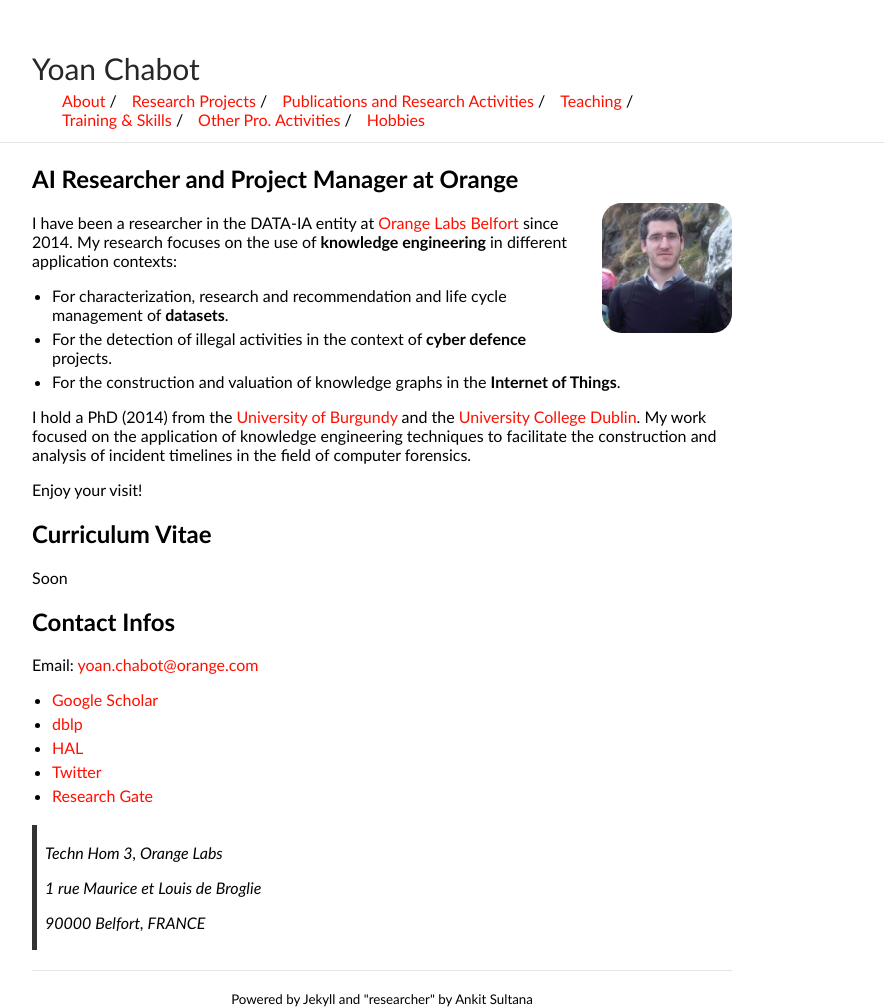
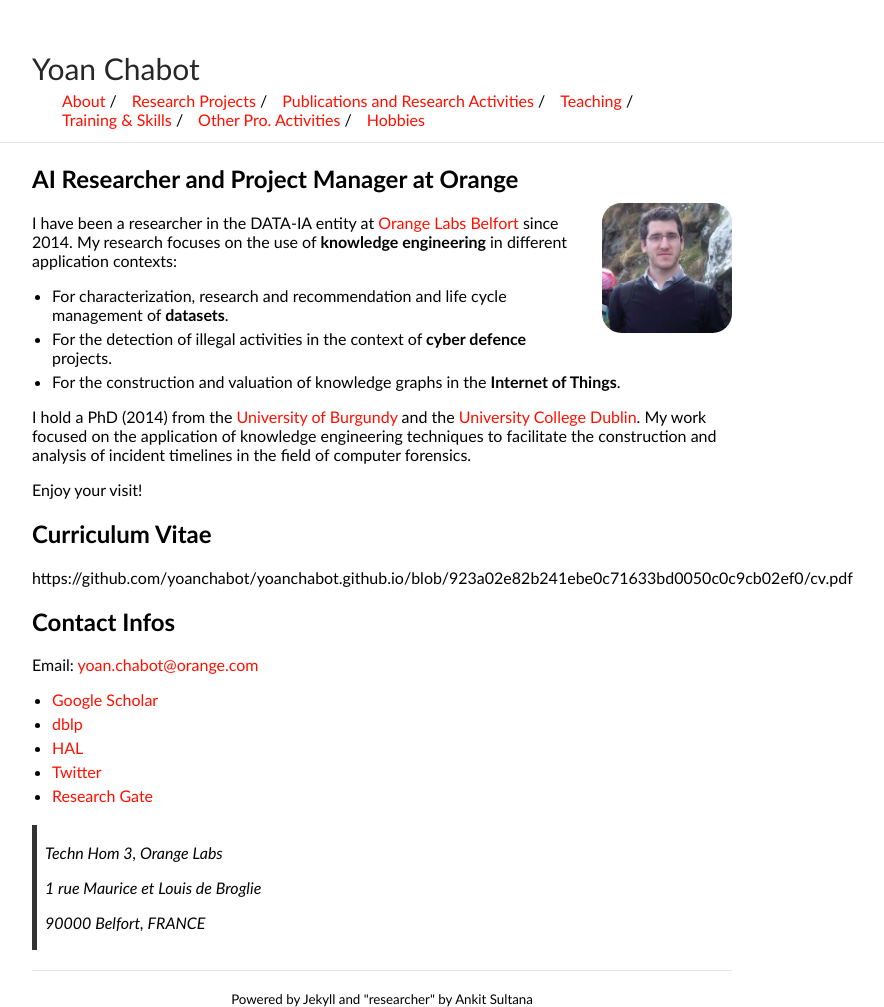
Before and after one commit to yoanchabot/yoanchabot.github.io, a Jekyll site: the page built from index.md, in a window 1280 px wide. Shown: the whole page, without its empty margins (258-1142 px from the left). Built offline with Jekyll 4.4.1, drawn with Linux system fonts in a browser that asks for light colours.

Commit message:
Update index.md

```diff
--- a/index.md
+++ b/index.md
@@ -20,7 +20,7 @@
 
 ## Curriculum Vitae
 
-Soon
+https://github.com/yoanchabot/yoanchabot.github.io/blob/923a02e82b241ebe0c71633bd0050c0c9cb02ef0/cv.pdf
 
 ## Contact Infos
 
```
